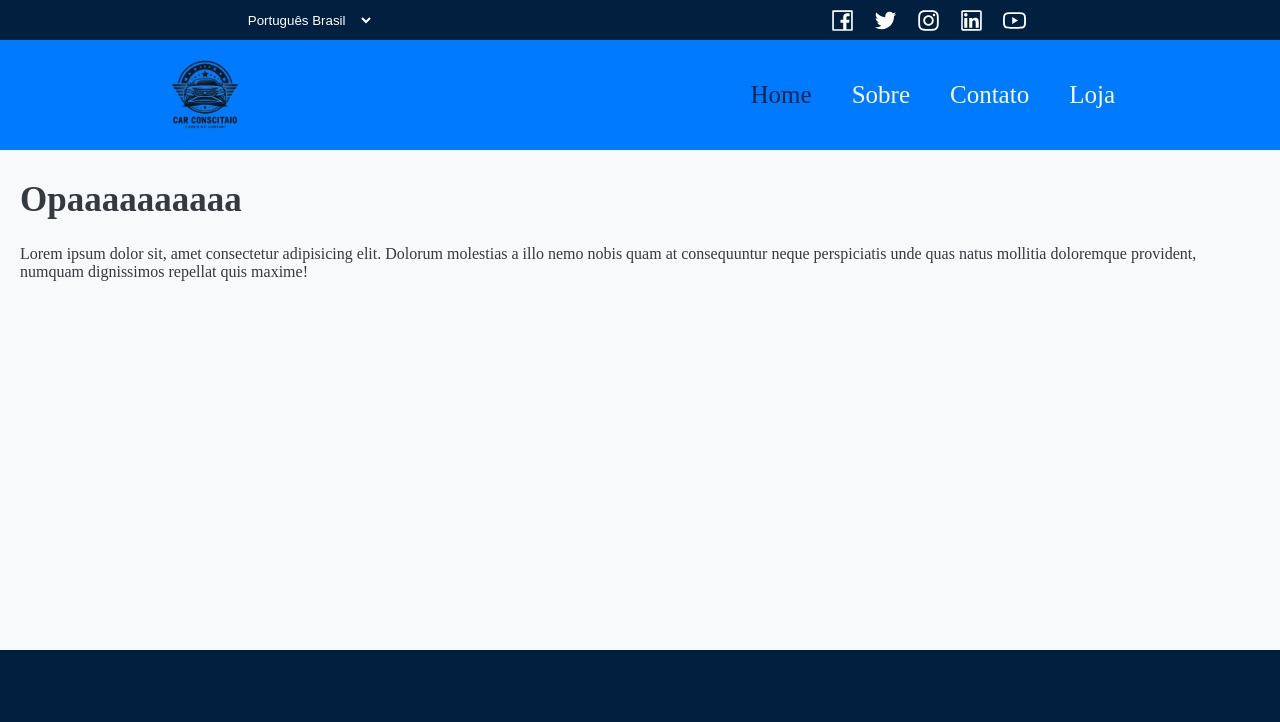
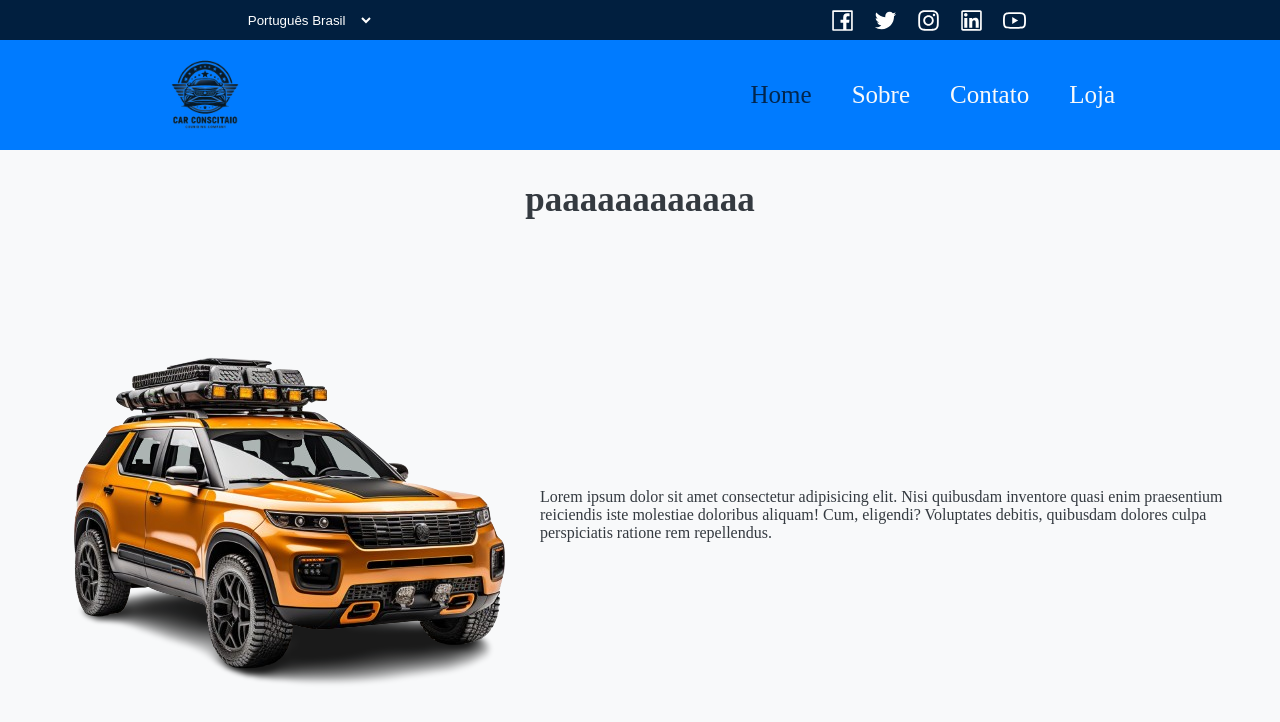
Before and after one commit to Matheus1415/Cocessionaria, a React (Create React App) app: page / in a window 1280 px wide. Shown: the top 722 px of the page. Built offline with nearby package versions, Linux system fonts and the light colour scheme.

Commit message:
section one

```diff
--- a/src/components/section/Section.jsx
+++ b/src/components/section/Section.jsx
@@ -1,11 +1,12 @@
 import { SectionStyle } from './SectionStyle.jsx'
-
-export const SectionPadrao = ({children, titulo}) =>{
+export const SectionPadrao = ({children, titulo, img}) =>{
 
     return(
         <SectionStyle>
             <h1>{titulo}</h1>
+            <div>
             {children}
+            </div>
         </SectionStyle>
     )
 }
--- a/src/components/section/SectionStyle.jsx
+++ b/src/components/section/SectionStyle.jsx
@@ -8,6 +8,7 @@ export const SectionStyle = styled.section`
         min-height: 500px;
         color: ${theme.colors.dark};
         & > h1 {
+            text-align: center;
             font-size: ${theme.fontSizes.xLarge};
             padding: 10px 0 25px 0;
         }
@@ -16,5 +17,12 @@ export const SectionStyle = styled.section`
             width: 100%;
             max-width: 50%;
         }
+
+        & > div{
+            padding: 20px;
+            display: flex;
+            align-items: center;
+            justify-content: space-evenly;
+        }
     `}
 `;
--- a/src/page/home/Home.jsx
+++ b/src/page/home/Home.jsx
@@ -3,6 +3,7 @@ import { Menu } from "../../components/menu/Menu";
 import { SocialBar } from "../../components/socialNavNar/SocialNavBar";
 import { SectionPadrao } from "../../components/section/Section";
 import { Caixa } from '../../components/caixa/Container'
+
 
 export const Home = () => {
     const location = useLocation().pathname;
@@ -18,8 +19,10 @@ export const Home = () => {
                     </Caixa>
                 :
                 <Caixa>
-                    <SectionPadrao titulo="Opaaaaaaaaaa">
-                        Lorem ipsum dolor sit, amet consectetur adipisicing elit. Dolorum molestias a illo nemo nobis quam at consequuntur neque perspiciatis unde quas natus mollitia doloremque provident, numquam dignissimos repellat quis maxime!
+                    <SectionPadrao titulo="paaaaaaaaaaaa">
+                        <img src={require("../../assent/Bg-carro.png")} alt="" />
+
+                        <p>Lorem ipsum dolor sit amet consectetur adipisicing elit. Nisi quibusdam inventore quasi enim praesentium reiciendis iste molestiae doloribus aliquam! Cum, eligendi? Voluptates debitis, quibusdam dolores culpa perspiciatis ratione rem repellendus.</p>
                     </SectionPadrao>
                 </Caixa>
             }
```
Also changed, not shown: src/assent/Bg-carro.png (added), src/components/form/form.jsx (added).
